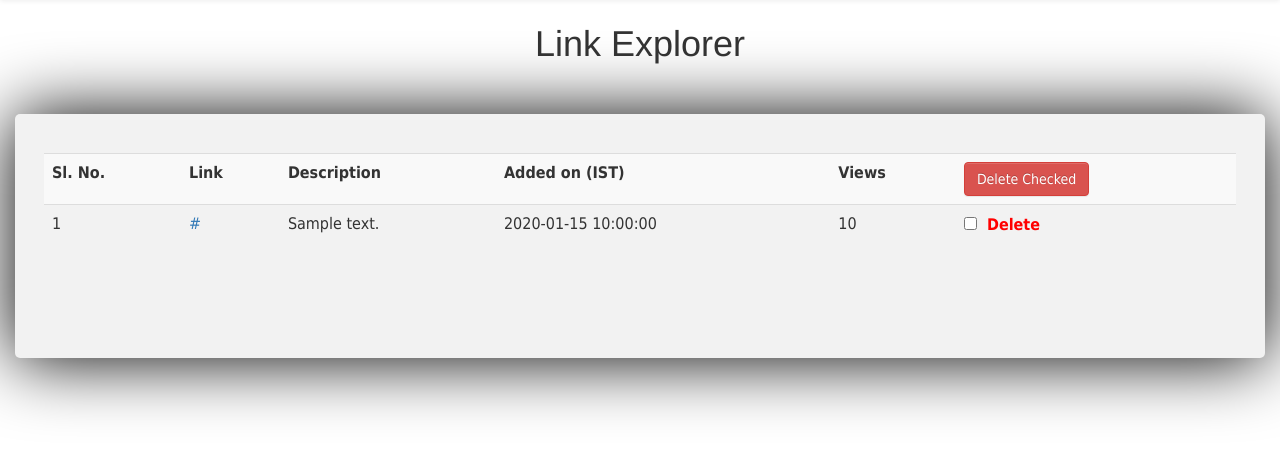
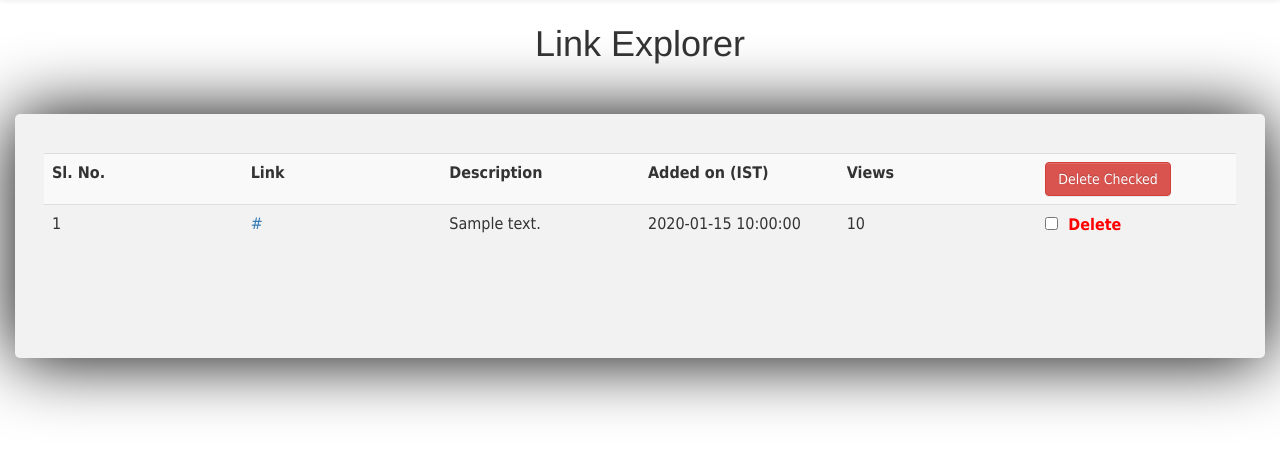
Before and after one commit to vijaysattigeri/vj_drive, a PHP site: page /link_storage/index.php in a window 1280 px wide. Shown: the part 56-509 px from the top of the page. Run offline with PHP 8.4, Linux system fonts and the light colour scheme; the visitor is signed in with stand-in values (Sample User, id 1); tables that the repository leaves empty hold one stand-in row (values such as "Sample post").

Commit message:
Fix to overflow text display properly.

```diff
--- a/link_storage/index.php
+++ b/link_storage/index.php
@@ -29,7 +29,13 @@ if (isset($_SESSION['user_name']) && isset($_SESSION['user_id'])) {
                     }
                 }
 
-            </script>
+	    </script>
+
+	    <style type="text/css">
+		table { table-layout:fixed; }
+		td { word-wrap:break-word; }
+	    </style>
+
         </head>
 
         <body style="padding-top:10px; padding-bottom: 100px;">
```
